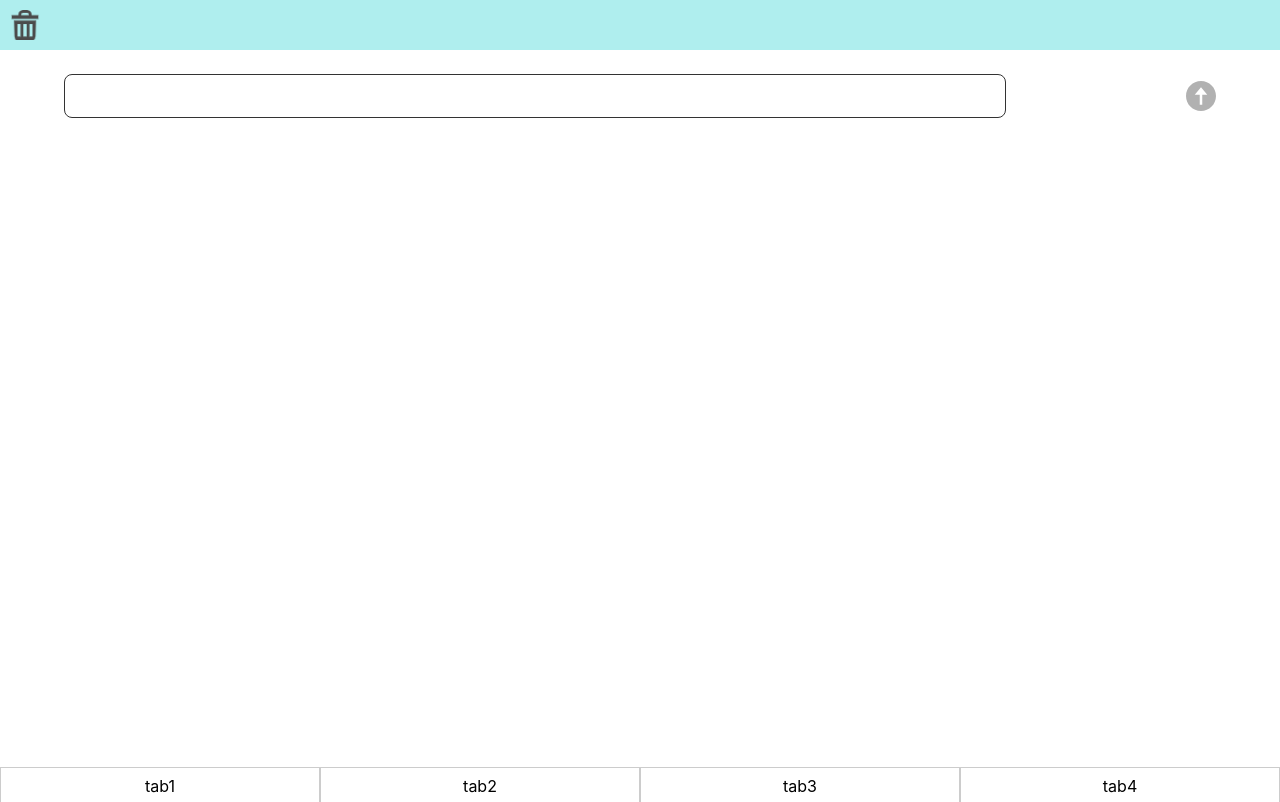
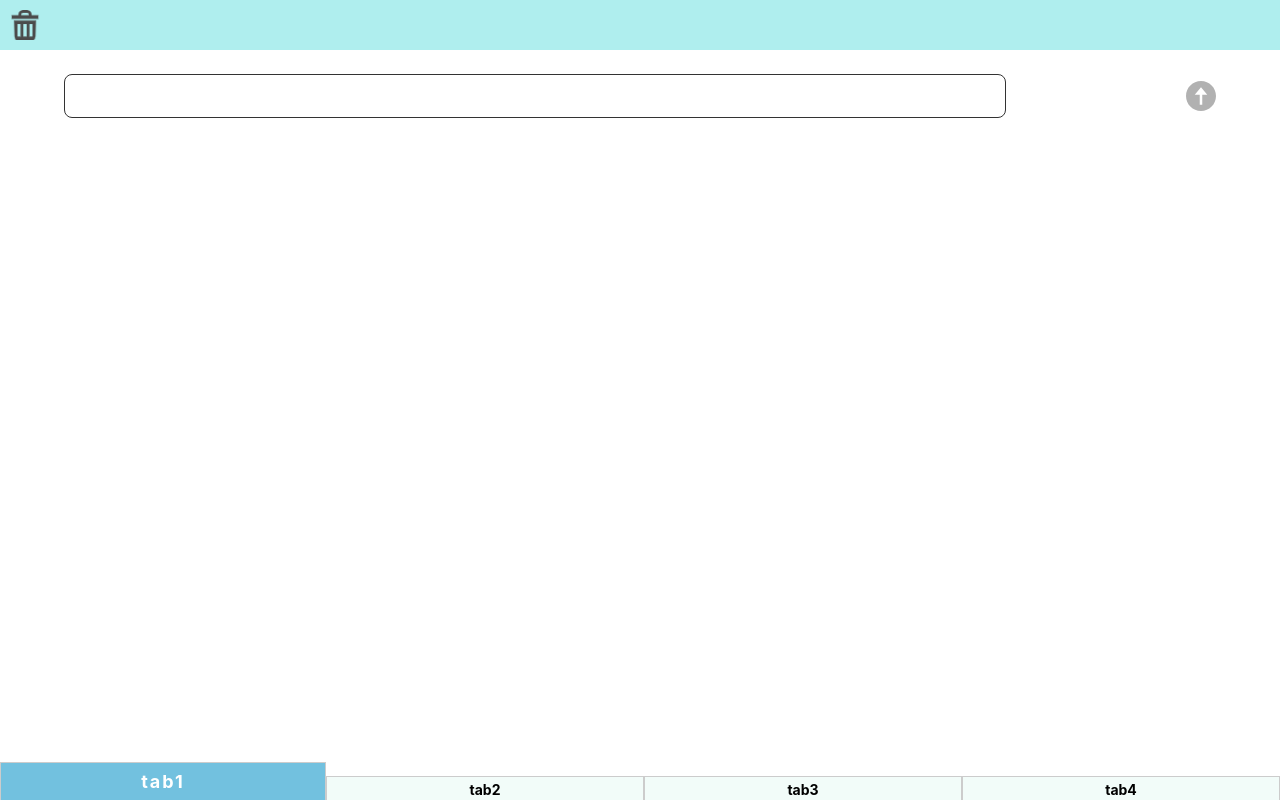
Before and after one commit to fuminaInoue/shopping-memo, a React (Create React App) app: page / in a window 1280 px wide. Built offline with nearby package versions, Linux system fonts and the light colour scheme.

Commit message:
タブデザイン変更

```diff
--- a/src/components/molecules/Tab.tsx
+++ b/src/components/molecules/Tab.tsx
@@ -3,30 +3,42 @@ import React from 'react'
 import { css } from '@emotion/react'
 
 type Props = {
+  tabNumber: number
   setTabNumber: React.Dispatch<React.SetStateAction<number>>
 }
 
-export const Tab: React.FC<Props> = ({}) => {
+export const Tab: React.FC<Props> = ({ tabNumber }) => {
   return (
     <div css={tabWrapperStyle}>
-      <div css={tabStyle}>tab1</div>
-      <div css={tabStyle}>tab2</div>
-      <div css={tabStyle}>tab3</div>
-      <div css={tabStyle}>tab4</div>
+      <div css={tabNumber === 0 ? activeTabStyle : tabStyle}>tab1</div>
+      <div css={tabNumber === 1 ? activeTabStyle : tabStyle}>tab2</div>
+      <div css={tabNumber === 2 ? activeTabStyle : tabStyle}>tab3</div>
+      <div css={tabNumber === 3 ? activeTabStyle : tabStyle}>tab4</div>
     </div>
   )
 }
 
 const tabWrapperStyle = css({
   display: 'flex',
-  alignItems: 'center',
+  alignItems: 'flex-end',
   marginTop: 8,
 })
 
 const tabStyle = css({
   border: '1px solid #ccc',
-  padding: '8px 8px 6px 8px',
+  padding: '4px 4px 2px 4px',
   borderBottom: 'none',
   width: '25%',
   textAlign: 'center',
+  fontWeight: 'bold',
+  fontSize: 14,
+  background: '#F2FCF9',
 })
+
+const activeTabStyle = css(tabStyle, {
+  background: '#72C1DF',
+  color: '#fff',
+  fontSize: 18,
+  padding: '8px 8px 8px 8px',
+  letterSpacing: 2,
+})
--- a/src/components/pages/Memo.tsx
+++ b/src/components/pages/Memo.tsx
@@ -70,11 +70,11 @@ export const Memo: React.FC<Props> = () => {
           saveList={saveList}
         />
       </div>
-      <Tab setTabNumber={setTabNumber} />
+      <Tab tabNumber={tabNumber} setTabNumber={setTabNumber} />
     </>
   )
 }
 
 const memoContainerStyle = css({
-  height: 'calc(100vh - 41px)',
+  height: 'calc(100vh - 46px)',
 })
```
